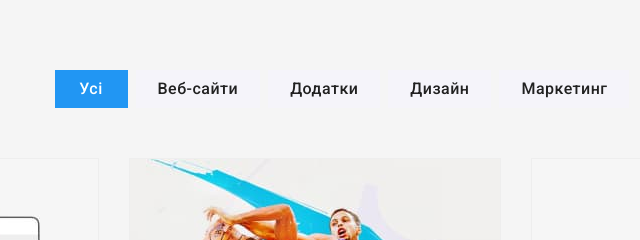
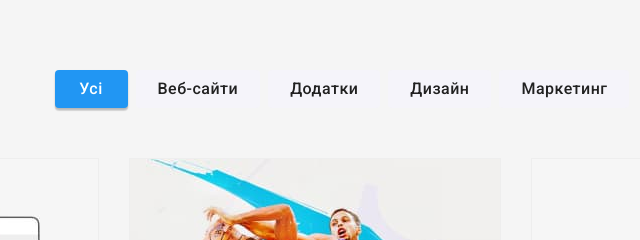
Before and after one commit to sl7one/goit-markup-hw-04, a plain HTML site: page portfolio.html in a window 1280 px wide. In both pictures the pointer is over the button "Усі". Shown: the part 163-403 px from the top of the page, 488-1128 px from the left. Drawn offline with nearby package versions, Linux system fonts and the light colour scheme.

Commit message:
Update styles.css

```diff
--- a/css/styles.css
+++ b/css/styles.css
@@ -366,8 +366,10 @@ header .container{
     line-height: calc(26/16);
     letter-spacing: 0.03em;
     padding: 6px 22px;
+    border-radius: 4px;
 
 }
+
 
 .btn-style.btn-bottom{
     margin-bottom: 200px;
@@ -378,6 +380,7 @@ header .container{
 {
     background-color: var(--acent);
     color: white;
+    box-shadow: 0px 3px 1px rgba(0, 0, 0, 0.1), 0px 1px 2px rgba(0, 0, 0, 0.08), 0px 2px 2px rgba(0, 0, 0, 0.12);
 }
 
 
```
